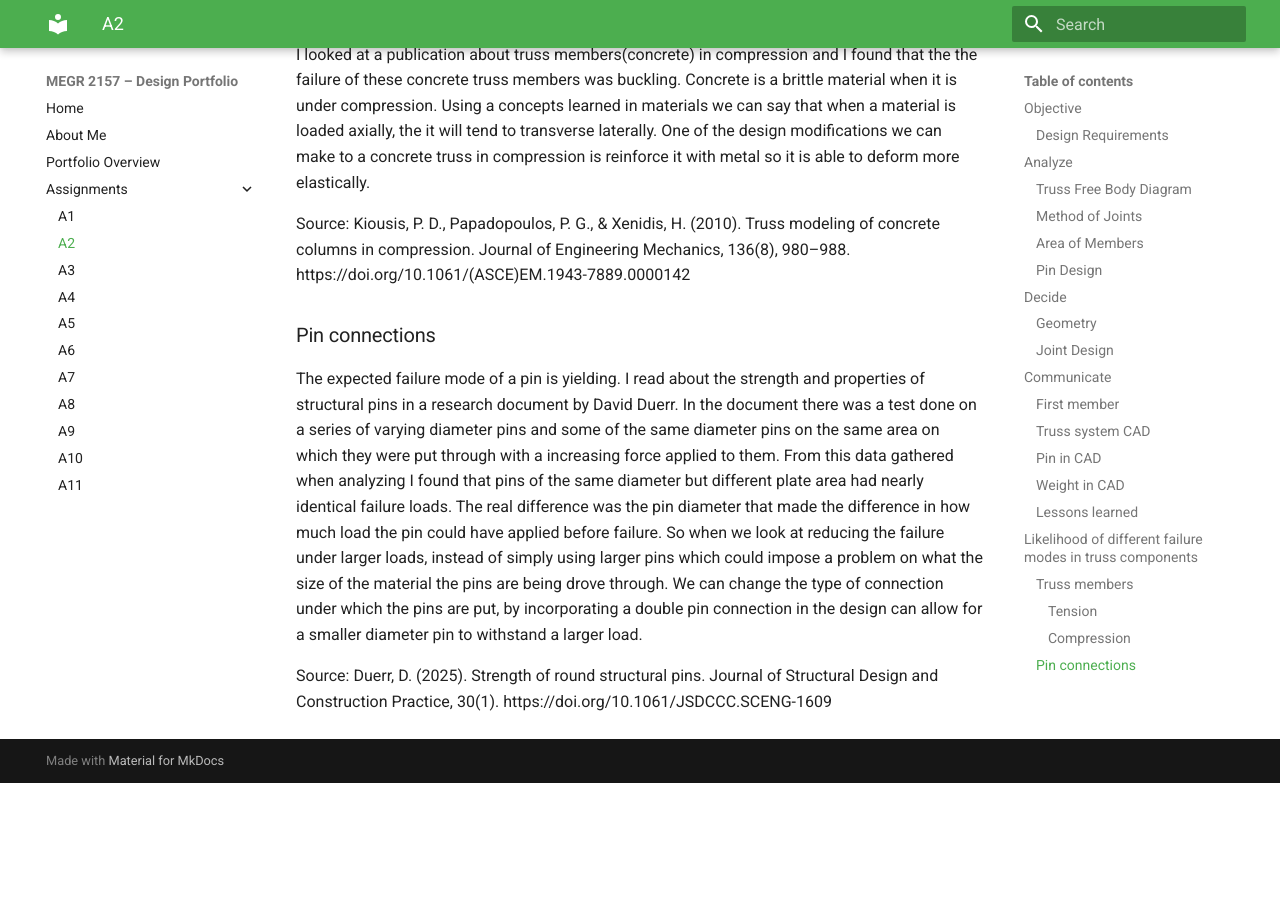
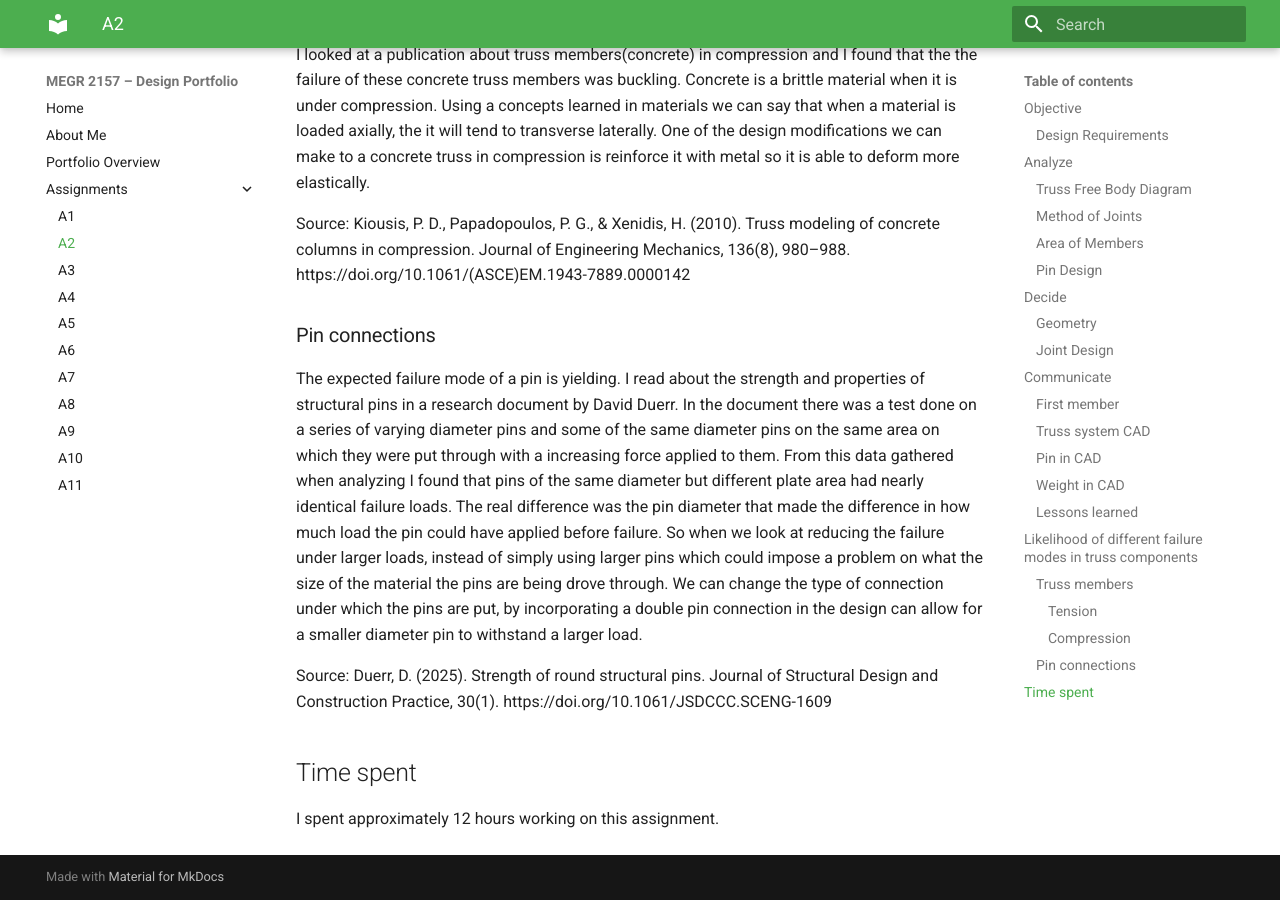
Before and after one commit to Greyson-Boatright/design-projects-portfolio, an MkDocs documentation site: the page built from docs/assignments/A02/index.md, in a window 1280 px wide and 900 px high, scrolled down 12289 px. Built offline with MkDocs 1.6.1 and Material for MkDocs 9.7.7, drawn with Linux system fonts in a browser that asks for light colours; before the commit the page ends 13072 px from its top, so only the background shows below that.

Commit message:
Include time spent on assignment in index.md
Added a section detailing time spent on the assignment.

```diff
--- a/docs/assignments/A02/index.md
+++ b/docs/assignments/A02/index.md
@@ -93,3 +93,6 @@ Source: Kiousis, P. D., Papadopoulos, P. G., & Xenidis, H. (2010). Truss modelin
 The expected failure mode of a pin is yielding. I read about the strength and properties of structural pins in a research document by David Duerr. In the document there was a test done on a series of varying diameter pins and some of the same diameter pins on the same area on which they were put through with a increasing force applied to them. From this data gathered when analyzing I found that pins of the same diameter but different plate area had nearly identical failure loads. The real difference was the pin diameter that made the difference in how much load the pin could have applied before failure. So when we look at reducing the failure under larger loads, instead of simply using larger pins which could impose a problem on what the size of the material the pins are being drove through. We can change the type of connection under which the pins are put, by incorporating a double pin connection in the design can allow for a smaller diameter pin to withstand a larger load.
 
 Source: Duerr, D. (2025). Strength of round structural pins. Journal of Structural Design and Construction Practice, 30(1). https://doi.org/10.1061/JSDCCC.SCENG-1609
+
+## Time spent
+I spent approximately 12 hours working on this assignment.
```
